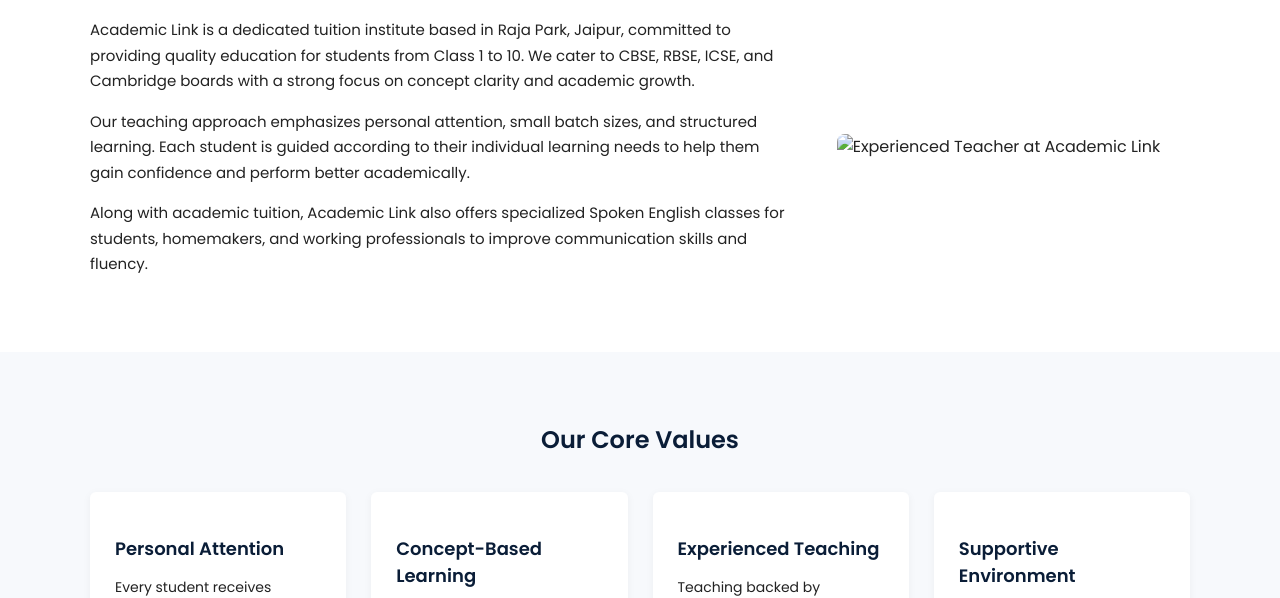
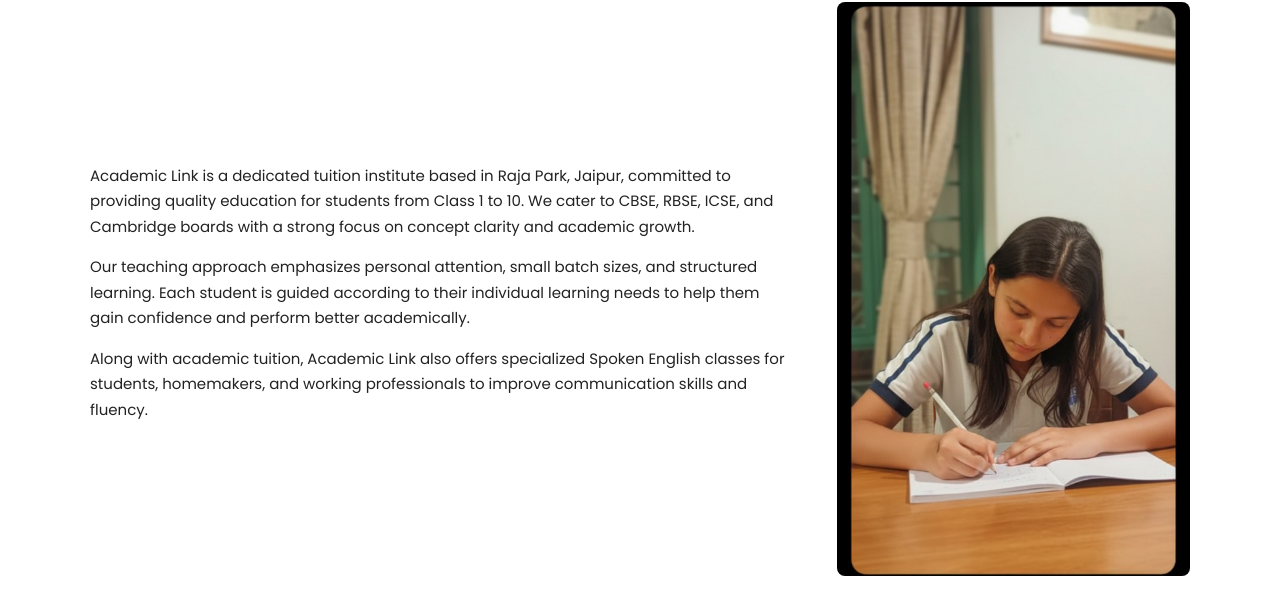
Before and after one commit to academiclink05/Academic-Link, a plain HTML site: page about.html in a window 1280 px wide. Shown: the part 202-800 px from the top of the page. Drawn offline with Linux system fonts and the light colour scheme.

Commit message:
Update image source and alt text in about.html

```diff
--- a/about.html
+++ b/about.html
@@ -196,7 +196,7 @@
     </div>
 
     <div class="about-image">
-      <img src="teacher.jpg" alt="Experienced Teacher at Academic Link">
+      <img src="IMG_20251220_162506.jpg" alt="Student studying with full focus and personal attention at Academic Link">
     </div>
   </div>
 </section>
```
